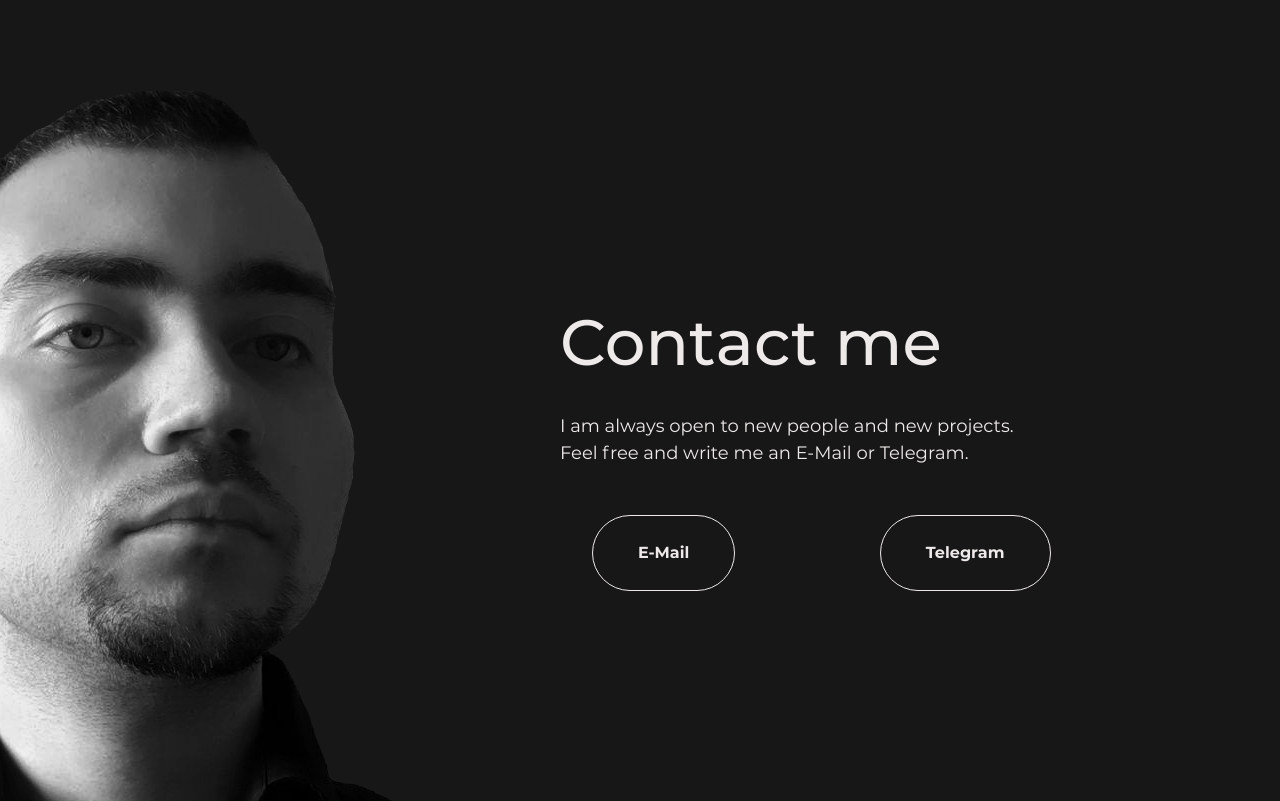
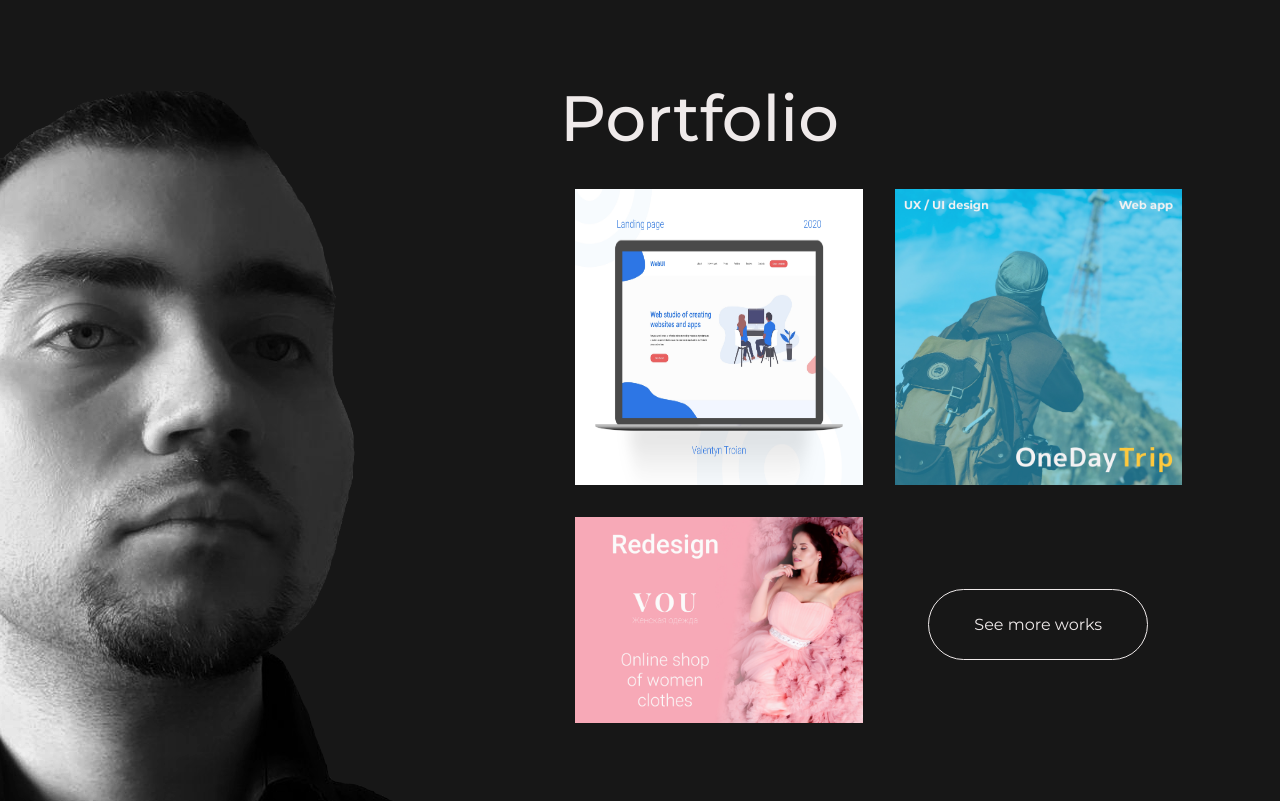
Before and after one commit to LeoValik/portfolio-website, a plain HTML site: page index.html in a window 1280 px wide. Shown: the top 801 px of the page. Drawn offline with nearby package versions, Linux system fonts and the light colour scheme.

Commit message:
Portfolio screen

```diff
--- a/css/style.css
+++ b/css/style.css
@@ -182,6 +182,7 @@ body {
     left: -39rem;
 }
 
+/* ! MAIN SCREEN ! */
 
 /* ABOUT SCREEN */
 
@@ -231,6 +232,62 @@ body {
 
 /* ! ABOUT SCREEN ! */
 
+/* PORTFOLIO SCREEN */
+
+.portfolio {
+    margin-top: 5rem;
+}
+
+.my-portfolio {
+    font-family: Montserrat-Medium;
+    font-size: var(--font-size-heading);
+    margin-bottom: 2rem;
+    position: relative;
+    z-index: 1;
+}
+
+.portfolio-images img{
+    width: 100%;
+    display: flex;
+    flex-direction: column;
+    margin-bottom: 2rem;
+    margin-right: 2rem;
+}
+
+.grid-portfolio {
+    display: flex;
+    flex-direction: row;
+}
+
+.more-works {
+    display: block;
+    text-align: center;
+    margin-top: 6rem;
+}
+
+.more-works a {
+    position: relative;
+    z-index: 1;
+    padding: 1.5625rem 2.8125rem;
+    border: 1px solid var(--text-color);
+    margin-right: auto;
+    text-decoration: none;
+    color: var(--text-color);
+    border-radius: 62.5rem;
+    transition: 1s;
+}
+
+.more-works a:hover {
+    cursor: pointer;
+    color: var(--bg-color);
+    background-color: var(--accent-color);
+    font-family: Montserrat-Bold;
+    transition: 1s;
+}
+
+
+/* ! PORTFOLIO SCREEN ! */
+
 /* CONTACT SCREEN */
 
 .contacts {
@@ -257,7 +314,6 @@ body {
     margin-top: 3rem;
     display: flex;
     flex-direction: row;
-    margin-left: 2rem;
 }
 
 .contact-links a {
@@ -280,3 +336,4 @@ body {
     font-family: Montserrat-Bold;
     transition: 1s;
 }
+/* ! CONTACT SCREEN ! */
--- a/index.html
+++ b/index.html
@@ -67,7 +67,31 @@
           -->
           <!-- ! ABOUT SCREEN ! -->
 
+          <!-- PORTFOLIO SCREEN -->
+
+          <div class="col-xl-7 portfolio">
+            <h3 class="my-portfolio">Portfolio</h3>
+            <div class="portfolio-images">
+              <div class="col-xl-6 grid-portfolio">
+                <img src="img/cases/WebUI.jpg" alt="WebUI">
+                <img src="img/cases/OneDayTrip.jpg" alt="OneDayTrip">
+              </div>
+              <div class="col-xl-6 grid-portfolio">
+                <img src="img/cases/VOU.jpg" alt="VOU">
+                <div class="more-works col-xl-12">
+                  <a href="https://www.behance.net/valentyntroian" target="_blank" rel="noopener noreferrer">See more works</a>
+                </div>
+              </div>
+
+            </div>
+
+            <img class="arrow" src="img/arrow down.svg" alt="arrow down">
+          </div>
+
+          <!-- ! PORTFOLIO SCREEN ! -->
+
           <!-- CONTACT SCREEN -->
+          <!--
           <div class="col-xl-7 contacts">
             <h3 class="contact-me">Contact me</h3>
             <p class="contact-text">
@@ -79,6 +103,7 @@
               <a href="https://t.me/valentyntroian/" target="_blank" rel="noopener noreferrer">Telegram</a>
             </div>
           </div>
+          -->
           <!-- ! CONTACT SCREEN ! -->
 
           <div id="circle1"></div>
```
Also changed, not shown: img/cases/OneDayTrip.jpg (added), img/cases/VOU.jpg (added), img/cases/WebUI.jpg (added).
